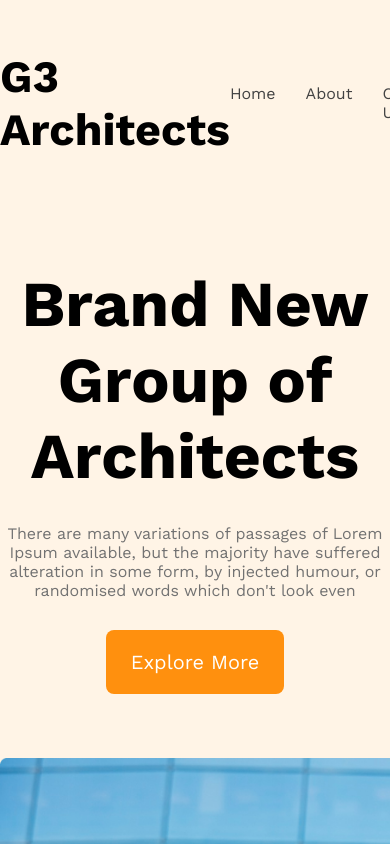
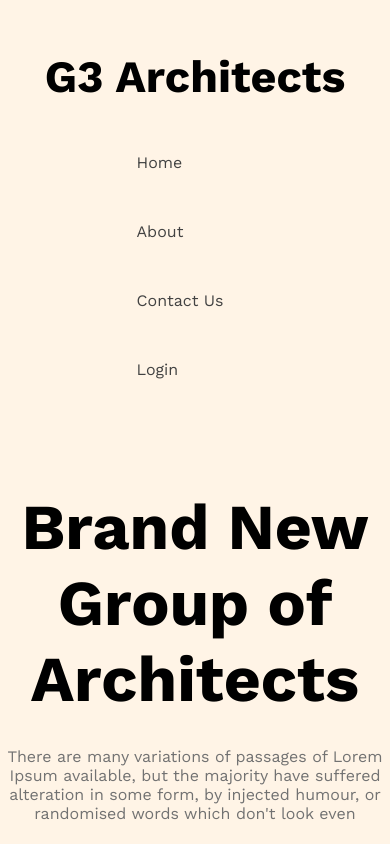
Before and after one commit to rabbiWD/G3_Architects, a plain HTML site: page index.html in a window 390 px wide. Shown: the top 844 px of the page. Drawn offline with nearby package versions, Linux system fonts and the light colour scheme.

Commit message:
added responsive.css file

```diff
--- a/index.html
+++ b/index.html
@@ -5,6 +5,7 @@
     <meta name="viewport" content="width=device-width, initial-scale=1.0">
     <title>G3 Architects</title>
     <link rel="stylesheet" href="styles/style.css">
+    <link rel="stylesheet" href="styles/responsive.css">
 </head>
 <body>
     <header class="bg-light">
--- /dev/null
+++ b/styles/responsive.css
@@ -0,0 +1,6 @@
+
+@media screen and (max-width: 576px) {
+    .navbar, .nav-links{
+        flex-direction: column;
+    }
+}
```
